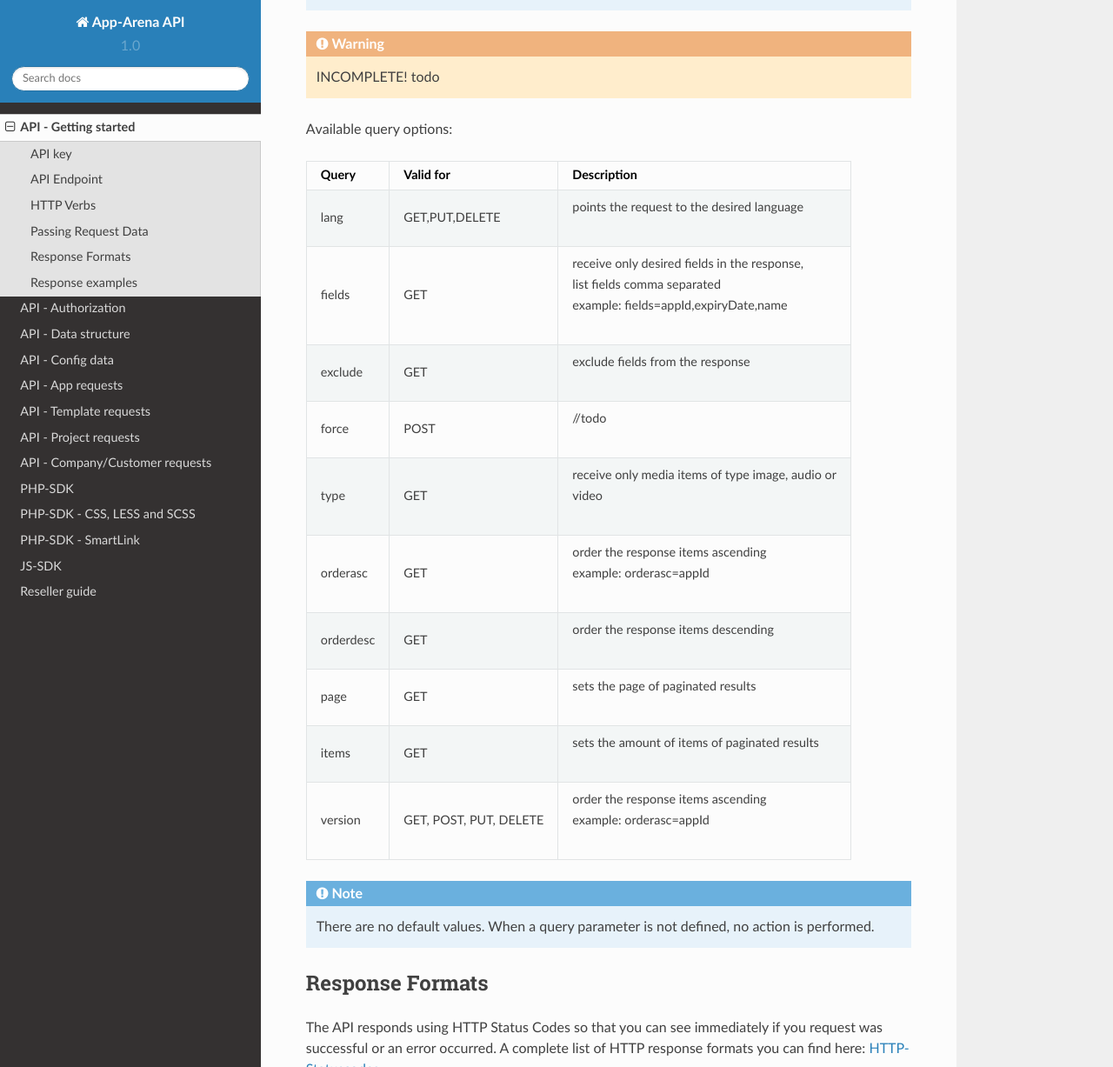
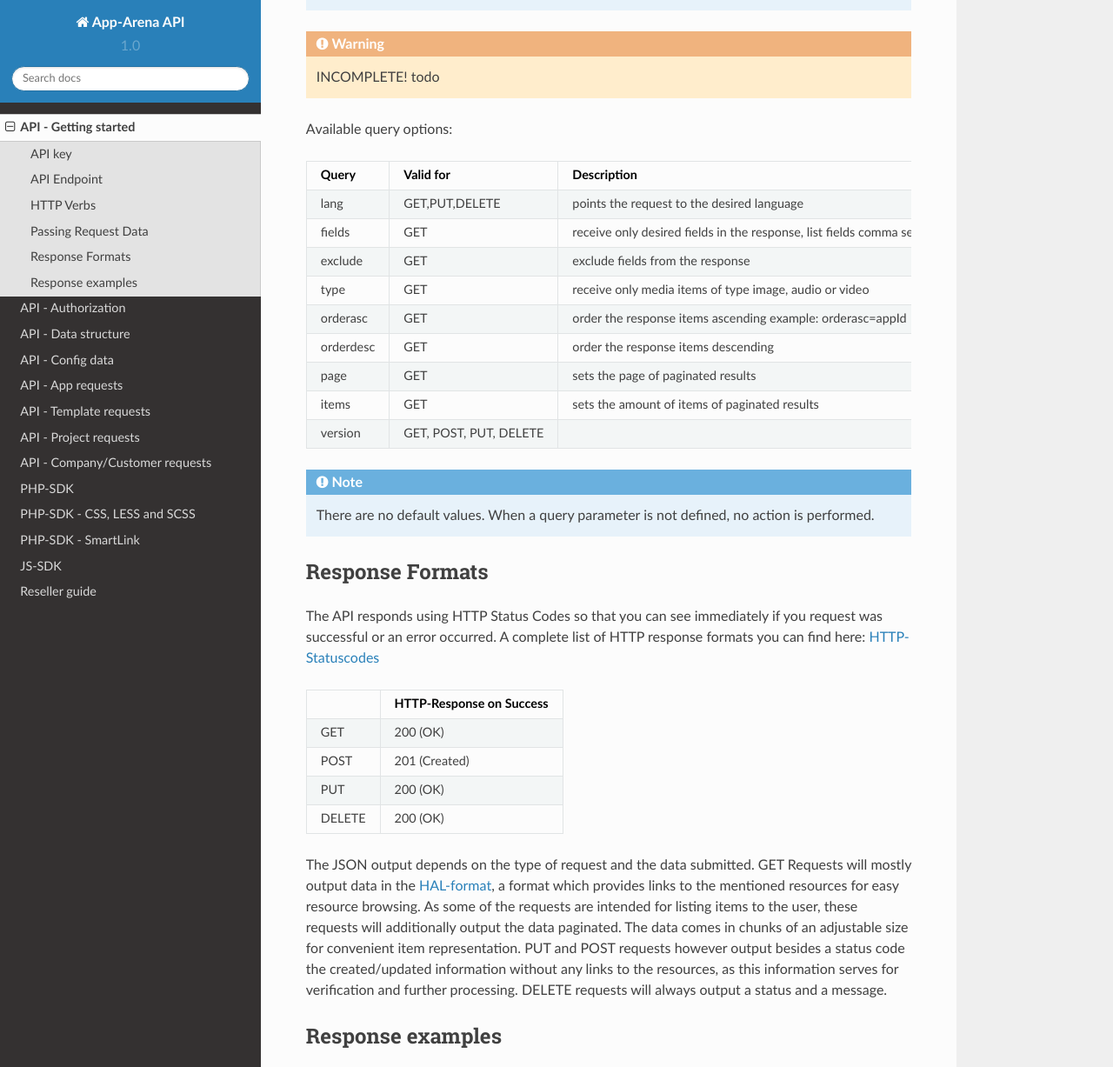
Before and after one commit to apparena/docs, a Sphinx documentation site: the page built from docs/api/001-index.rst, in a window 1280 px wide and 1400 px high, scrolled down 1168 px, cut to the strip 0-1227 px from the top of the window. Shown: the whole strip at 87% size. Built offline with Sphinx 7.4.7 and the Read the Docs theme 2.0.0, drawn with Linux system fonts in a browser that asks for light colours.

```diff
--- a/docs/api/001-index.rst
+++ b/docs/api/001-index.rst
@@ -59,30 +59,27 @@ Available query options:
 +------------+--------------------------+-------------------------------------------------------+
 | Query      | Valid for                | Description                                           |
 +============+==========================+=======================================================+
-| lang       | GET,PUT,DELETE           | | points the request to the desired language          |
+| lang       | GET,PUT,DELETE           | points the request to the desired language            |
 +------------+--------------------------+-------------------------------------------------------+
-| fields     | GET                      | | receive only desired fields in the response,        |
-|            |                          | | list fields comma separated                         |
-|            |                          | | example: fields=appId,expiryDate,name               |
+| fields     | GET                      | receive only desired fields in the response,          |
+|            |                          | list fields comma separated                           |
+|            |                          | example: fields=appId,expiryDate,name                 |
 +------------+--------------------------+-------------------------------------------------------+
-| exclude    | GET                      | | exclude fields from the response                    |
+| exclude    | GET                      | exclude fields from the response                      |
 +------------+--------------------------+-------------------------------------------------------+
-| force      | POST                     | | //todo                                              |
+| type       | GET                      | receive only media items of type image, audio or      |
+|            |                          | video                                                 |
 +------------+--------------------------+-------------------------------------------------------+
-| type       | GET                      | | receive only media items of type image, audio or    |
-|            |                          | | video                                               |
+| orderasc   | GET                      | order the response items ascending                    |
+|            |                          | example: orderasc=appId                               |
 +------------+--------------------------+-------------------------------------------------------+
-| orderasc   | GET                      | | order the response items ascending                  |
-|            |                          | | example: orderasc=appId                             |
+| orderdesc  | GET                      | order the response items descending                   |
 +------------+--------------------------+-------------------------------------------------------+
-| orderdesc  | GET                      | | order the response items descending                 |
+| page       | GET                      | sets the page of paginated results                    |
 +------------+--------------------------+-------------------------------------------------------+
-| page       | GET                      | | sets the page of paginated results                  |
+| items      | GET                      | sets the amount of items of paginated results         |
 +------------+--------------------------+-------------------------------------------------------+
-| items      | GET                      | | sets the amount of items of paginated results       |
-+------------+--------------------------+-------------------------------------------------------+
-| version    | GET, POST, PUT, DELETE   | | order the response items ascending                  |
-|            |                          | | example: orderasc=appId                             |
+| version    | GET, POST, PUT, DELETE   |                                                       |
 +------------+--------------------------+-------------------------------------------------------+
 
 .. Note:: There are no default values. When a query parameter is not defined, no action is performed.
```
